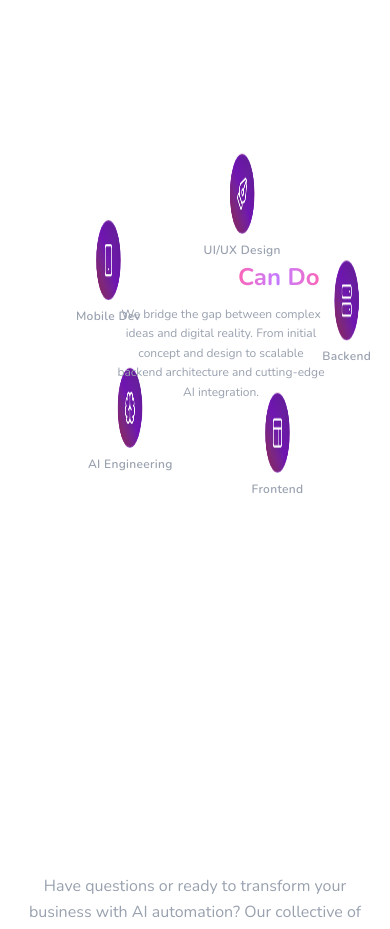
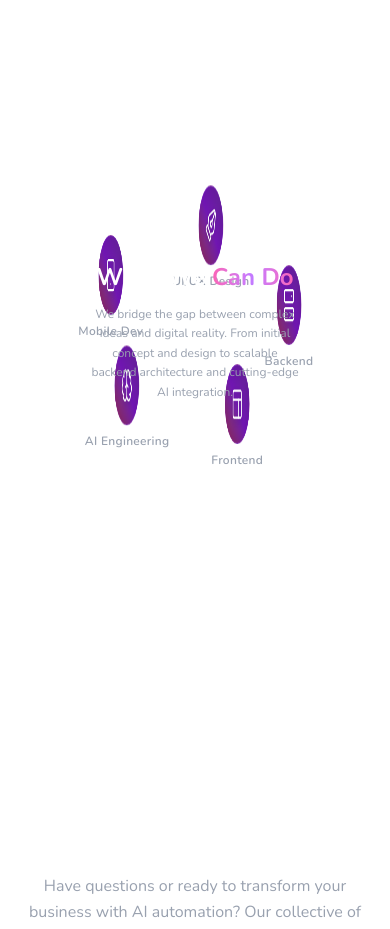
Before and after one commit to sororatech/sorora-portfolio, a Next.js app: page / in a window 390 px wide. Shown: the part 3660-4589 px from the top of the page. Built offline with nearby package versions, Linux system fonts and the light colour scheme.

Commit message:
Make Services orbital layout responsive across screen sizes

```diff
--- a/src/components/sections/Services.tsx
+++ b/src/components/sections/Services.tsx
@@ -15,21 +15,30 @@ export default function Services() {
     const updateSizes = () => {
       const width = window.innerWidth;
 
+      // Account for section padding (px-6 -> 48px total) and a little extra gutter
+      const horizontalPadding = 48 + 16;
+      const availableWidth = Math.max(320, width - horizontalPadding);
+
       // Circle sizes match the Tailwind classes below (w-20 / sm:w-24 / md:w-28 / lg:w-32)
-      let circle = 80;
+      let circle = 80; // base (w-20)
       let desired = 150;
       if (width >= 1280) { circle = 128; desired = 320; }
       else if (width >= 1024) { circle = 128; desired = 280; }
       else if (width >= 768) { circle = 112; desired = 240; }
       else if (width >= 640) { circle = 96; desired = 200; }
 
-      // Never let the orbit exceed the screen width:
-      // (half screen) - (half circle) - (space for labels & padding)
-      const maxRadius = width / 2 - circle / 2 - 28;
-      const safeRadius = Math.max(100, Math.min(desired, maxRadius));
+      // Never let the orbit exceed the available width:
+      // (half available) - (half circle) - (space for labels & padding)
+      const maxRadius = availableWidth / 2 - circle / 2 - 28;
+
+      // Ensure the orbit has a reasonable minimum on very small screens
+      const safeRadius = Math.max(60, Math.min(desired, maxRadius));
+
+      // Container should never exceed the available width and should shrink gracefully
+      const computedContainer = Math.min(availableWidth, Math.round(safeRadius * 2 + circle + 40));
 
       setRadius(safeRadius);
-      setContainerSize(safeRadius * 2 + circle + 60);
+      setContainerSize(computedContainer);
     };
 
     updateSizes();
@@ -92,8 +101,8 @@ export default function Services() {
 
         {/* Orbital Container */}
         <div
-          className="relative flex items-center justify-center mx-auto"
-          style={{ width: `${containerSize}px`, height: `${containerSize}px` }}
+          className="relative flex items-center justify-center mx-auto w-full"
+          style={{ width: `${containerSize}px`, height: `${containerSize}px`, maxWidth: '100%' }}
           onMouseEnter={() => setIsHoveringOrbit(true)}
           onMouseLeave={() => {
             setIsHoveringOrbit(false);
```
